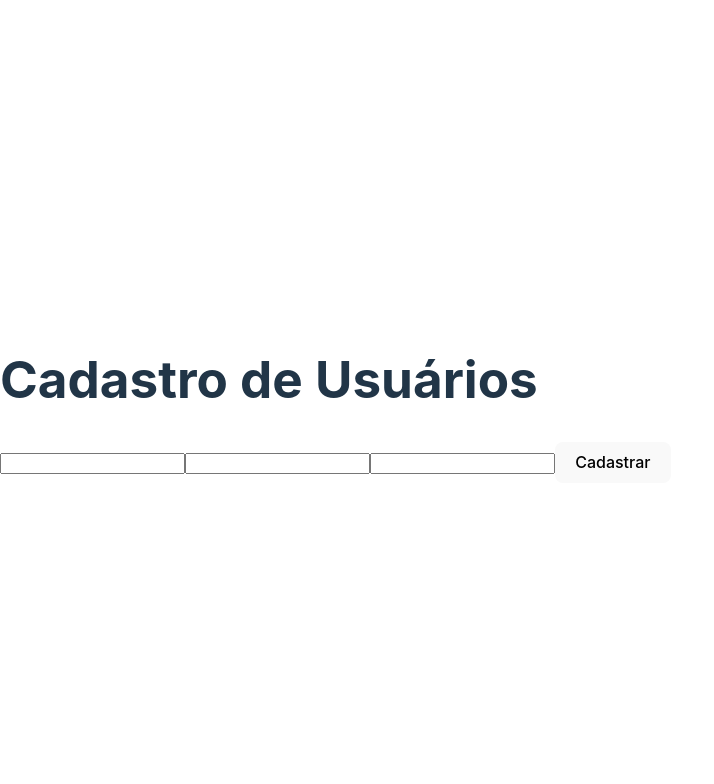
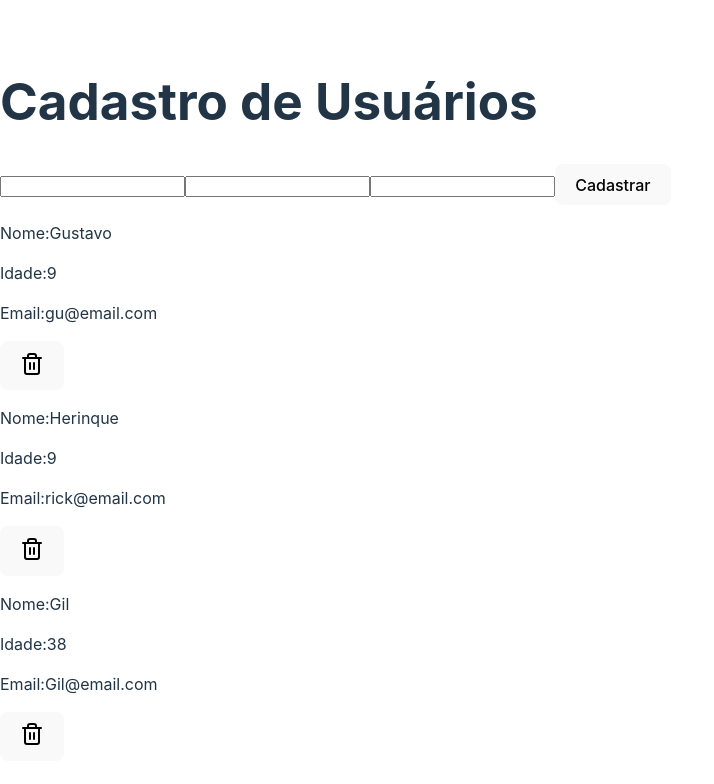
Before and after one commit to Givaild/learnReact, a React (Vite) app in the folder users-registration/: page / in a window 1280 px wide. Shown: the top 784 px of the page, without its empty margins (0-714 px from the left). Built offline with nearby package versions, Linux system fonts and the light colour scheme; a web font is replaced by a local one.

Commit message:
fix: list users from mock

```diff
--- a/users-registration/src/pages/home/index.jsx
+++ b/users-registration/src/pages/home/index.jsx
@@ -1,4 +1,5 @@
 import "./style.css";
+import Trash from "../../assets/trash-2.svg";
 
 function Home() {
   const users = [
@@ -6,13 +7,19 @@ function Home() {
       id: "14f5af2a1f5a4saa",
       name: "Gustavo",
       age: 9,
-      email: "gu@gmail.com",
+      email: "gu@email.com",
     },
     {
       id: "15145as1f1as514a59",
       name: "Herinque",
       age: 9,
-      email: "rick@gmail.com",
+      email: "rick@email.com",
+    },
+    {
+      id: "1a2sa1f21af5",
+      name: "Gil",
+      age: 38,
+      email: "Gil@email.com",
     },
   ];
   return (
@@ -25,6 +32,18 @@ function Home() {
           <input name="email" type="email" />
           <button type="button">Cadastrar</button>
         </form>
+        {users.map((user) => (
+          <div key={user.id}>
+            <div>
+              <p>Nome:{user.name}</p>
+              <p>Idade:{user.age}</p>
+              <p>Email:{user.email}</p>
+            </div>
+            <button>
+              <img src={Trash} />
+            </button>
+          </div>
+        ))}
       </div>
     </div>
   );
```
